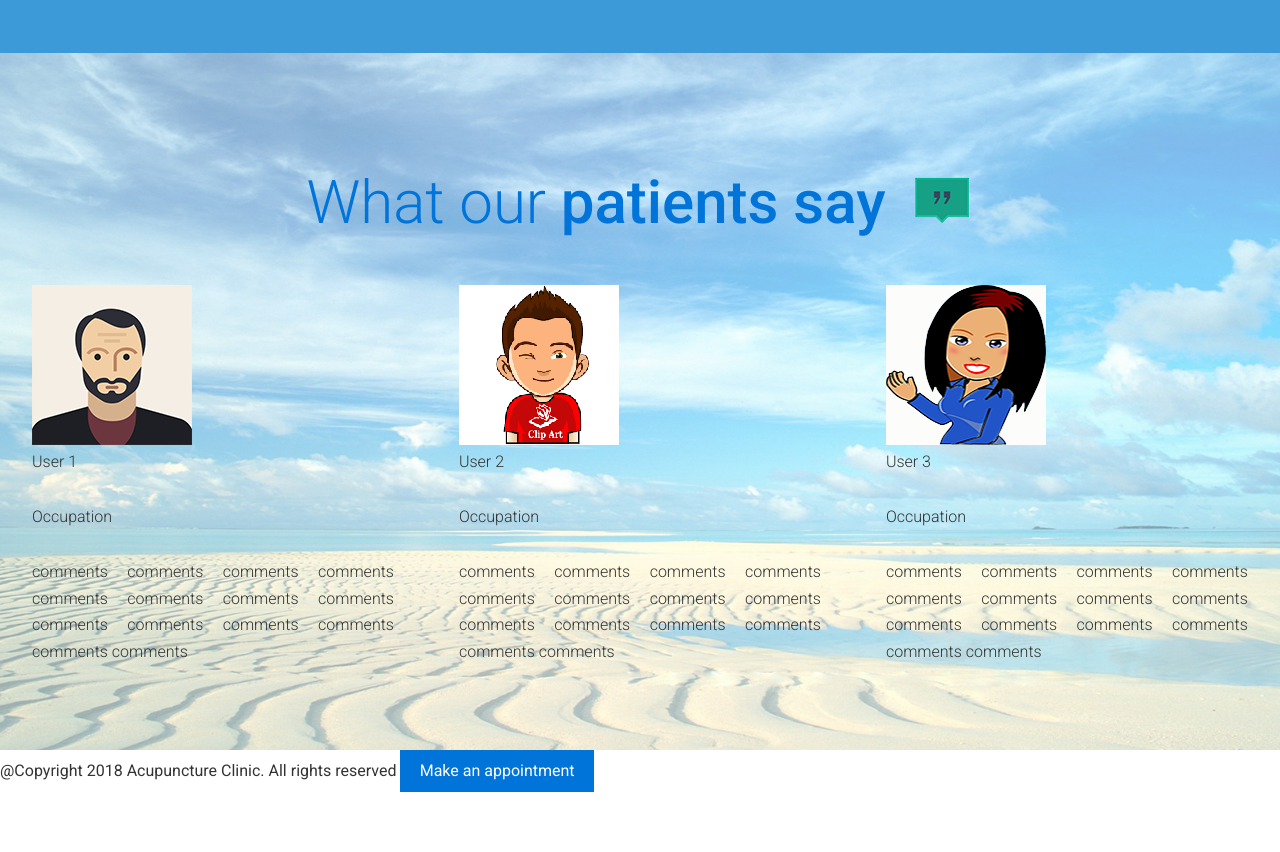
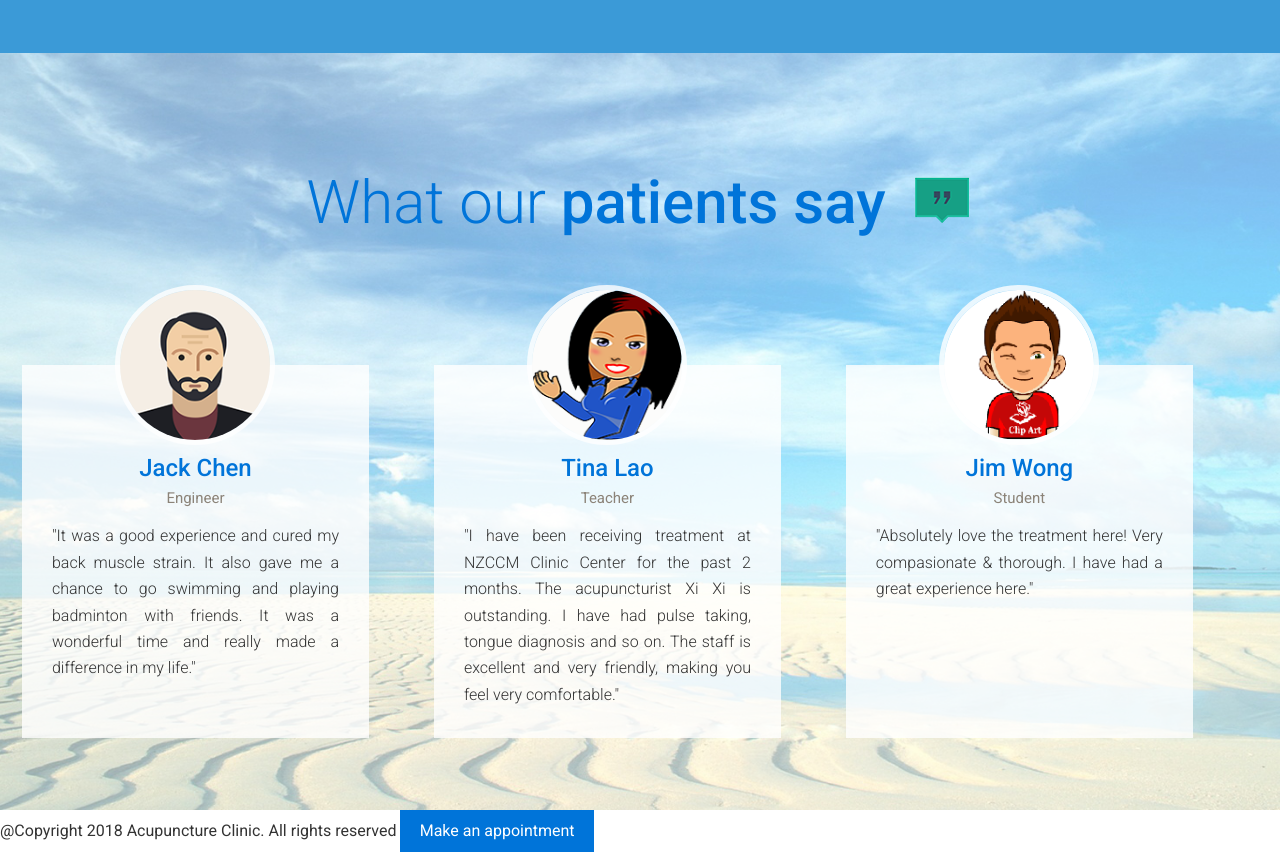
Before and after one commit to heymocca/acupuncture-clinic, a website: page app/index.html in a window 1280 px wide. Shown: the part 2751-3603 px from the top of the page. Before the commit the page ends 3543 px from the top, so only its background shows below. Drawn offline with Linux system fonts and the light colour scheme.

Commit message:
complete testimonials

```diff
--- a/app/assets/styles/modules/_page-section.css
+++ b/app/assets/styles/modules/_page-section.css
@@ -10,7 +10,19 @@
     }
 
     &--testimonials {
-        background: url("/assets/images/testimonial-bg.jpg") top center no-repeat;
-        background-size: cover;
+        background-color: #B6DBFF;
+
+        @mixin atMedium {
+            background: url("/assets/images/testimonial-bg.jpg") top center no-repeat;
+            background-size: cover;
+        }
+    }
+
+    &--no-b-padding-until-medium {
+        padding-bottom: 0;
+
+        @mixin atMedium {
+            padding-bottom: 4.5rem;
+        }
     }
 }
--- a/app/assets/styles/modules/_row.css
+++ b/app/assets/styles/modules/_row.css
@@ -22,6 +22,9 @@
         margin-bottom: 1rem;
     }
 
+    &--t-padding {
+        padding-top: 80px;
+    }
     @mixin atMedium {
         &__medium-4 {
             float: left;
@@ -45,5 +48,18 @@
             float: left;
             width: 50%;
         }
+
+        &--gutters-small {
+            padding-right: 65px;
+        }
+
+        &--equal-height-at-medium {
+            display: flex;
+
+            & > div {
+                loat: none;
+                display: flex;
+            }
+        }
     }
 }
--- a/app/assets/styles/modules/_section-title.css
+++ b/app/assets/styles/modules/_section-title.css
@@ -1,5 +1,5 @@
 .section-title {
-    font-size: 2.25rem;
+    font-size: 1.5rem;
     font-weight: 300;
     text-align: center;
     margin-bottom: 3rem;
@@ -21,7 +21,6 @@
             margin-bottom: 0;
             display: inline-block;
         }
-
     }
 
     &__icon--right {
--- a/app/assets/styles/modules/_testimonials.css
+++ b/app/assets/styles/modules/_testimonials.css
@@ -0,0 +1,41 @@
+.testimonials {
+    background-color: rgba(255, 255, 255, 0.8);
+    padding: 0 1rem 1px 1rem;
+    margin-bottom: 98px;
+
+    @mixin atMedium {
+        margin-bottom: 0;
+        padding: 0 1.8725rem 1px 1.8725rem;
+    }
+
+    &__photo {
+        width: 160px;
+        height: 160px;
+        margin: 0 auto -70px auto;
+        border-radius: 80px;
+        border: 5px solid rgba(255, 255, 255, 0.8);
+        overflow: hidden;
+        position: relative;
+        top: -80px;
+    }
+
+    &__title {
+        color: $mainTitle;
+        text-align: center;
+        font-size: 1.5rem;
+        font-weight: 500;
+        margin: 0;
+    }
+
+    &__subtitle {
+        color: $subTitle;
+        font-size: 0.9375rem;
+        text-align: center;
+        font-weight: 400;
+        margin: .5rem 0 1rem 0;
+    }
+
+    &--last-b-no-margin {
+        margin-bottom: 0;
+    }
+}
--- a/app/assets/styles/modules/_wrapper.css
+++ b/app/assets/styles/modules/_wrapper.css
@@ -22,4 +22,9 @@
         }
 
     }
+
+    &--no-padding-until-medium {
+        padding-left: 0;
+        padding-right: 0;
+    }
 }
--- a/app/compile/styles/styles.css
+++ b/app/compile/styles/styles.css
@@ -584,6 +584,11 @@ img {
     }
     }
 
+.wrapper--no-padding-until-medium {
+        padding-left: 0;
+        padding-right: 0;
+    }
+
 .page-section {
     padding: 2.5rem 0;
 }
@@ -601,8 +606,26 @@ img {
     }
 
 .page-section--testimonials {
-        background: url("/assets/images/testimonial-bg.jpg") top center no-repeat;
-        background-size: cover;
+        background-color: #B6DBFF;
+    }
+
+@media (min-width: 800px) {
+
+.page-section--testimonials {
+            background: url("/assets/images/testimonial-bg.jpg") top center no-repeat;
+            background-size: cover
+    }
+    }
+
+.page-section--no-b-padding-until-medium {
+        padding-bottom: 0;
+    }
+
+@media (min-width: 800px) {
+
+.page-section--no-b-padding-until-medium {
+            padding-bottom: 4.5rem
+    }
     }
 
 .clinic-intro{
@@ -692,6 +715,10 @@ img {
         margin-bottom: 1rem;
     }
 
+.row--t-padding {
+        padding-top: 80px;
+    }
+
 @media (min-width: 800px) {
         .row__medium-4 {
             float: left;
@@ -715,6 +742,23 @@ img {
             float: left;
             width: 50%;
         }
+
+        .row--gutters-small {
+            padding-right: 65px;
+        }
+
+        .row--equal-height-at-medium {
+            display: -webkit-box;
+            display: -ms-flexbox;
+            display: flex;
+        }
+
+            .row--equal-height-at-medium > div {
+                loat: none;
+                display: -webkit-box;
+                display: -ms-flexbox;
+                display: flex;
+            }
     }
 
 .generic-content-container p {
@@ -732,7 +776,7 @@ img {
     }
 
 .section-title {
-    font-size: 2.25rem;
+    font-size: 1.5rem;
     font-weight: 300;
     text-align: center;
     margin-bottom: 3rem;
@@ -753,7 +797,6 @@ img {
         display: block;
         margin-left: auto;
         margin-right: auto;
-
     }
 
 @media (min-width: 530px) {
@@ -765,7 +808,6 @@ img {
             margin-left: 0;
             margin-bottom: 0;
             display: inline-block
-
     }
     }
 
@@ -831,3 +873,48 @@ strong {
 
     }
     }
+
+.testimonials {
+    background-color: rgba(255, 255, 255, 0.8);
+    padding: 0 1rem 1px 1rem;
+    margin-bottom: 98px;
+}
+
+@media (min-width: 800px) {
+
+.testimonials {
+        margin-bottom: 0;
+        padding: 0 1.8725rem 1px 1.8725rem
+}
+    }
+
+.testimonials__photo {
+        width: 160px;
+        height: 160px;
+        margin: 0 auto -70px auto;
+        border-radius: 80px;
+        border: 5px solid rgba(255, 255, 255, 0.8);
+        overflow: hidden;
+        position: relative;
+        top: -80px;
+    }
+
+.testimonials__title {
+        color: #0074D9;
+        text-align: center;
+        font-size: 1.5rem;
+        font-weight: 500;
+        margin: 0;
+    }
+
+.testimonials__subtitle {
+        color: #8b8378;
+        font-size: 0.9375rem;
+        text-align: center;
+        font-weight: 400;
+        margin: .5rem 0 1rem 0;
+    }
+
+.testimonials--last-b-no-margin {
+        margin-bottom: 0;
+    }
--- a/app/index.html
+++ b/app/index.html
@@ -79,8 +79,8 @@
             </div>
         </div>
     </div>
-    <!-- features -->
-    <div class="features page-section page-section--blue">
+    <!-- services -->
+    <div class="page-section page-section--blue">
         <div class="wrapper">
             <h2 class="section-title">
                 <img class="section-title__icon" src="assets/images/icons/service.png" />
@@ -122,36 +122,46 @@
     </div>
 
     <!-- testimonial -->
-    <div class="testimonial page-section page-section--testimonials">
-        <div class="wrapper">
+    <div class="page-section page-section--testimonials page-section--no-b-padding-until-medium">
+        <div class="wrapper wrapper--no-padding-until-medium">
             <h2 class="section-title section-title--blue">
                 What our <strong>patients say</strong><img class="section-title__icon--right"src="assets/images/icons/comment.png" alt="comment"></h2>
-            <div class="row row--gutters generic-content-container">
+            <div class="row row--gutters row--gutters-small row--t-padding row--equal-height-at-medium generic-content-container">
                 <div class="row__medium-4">
                     <div class="testimonials">
-                        <img src="assets/images/user1.png" alt="">
-                        <p>User 1</p>
-                        <p>Occupation</p>
-                        <p>comments comments comments comments comments comments
-                            comments comments comments comments comments comments
-                            comments comments</p>
+                        <div class="testimonials__photo">
+                            <img src="assets/images/user1.png" alt="">
+                        </div>
+                        <h3 class="testimonials__title">Jack Chen</h3>
+                        <h4 class="testimonials__subtitle">Engineer</h4>
+                        <p>"It was a good experience and cured my back muscle strain.
+                            It also gave me a chance to go swimming and playing badminton with friends.
+                            It was a wonderful time and really made a difference in my life."</p>
                     </div>
                 </div>
                 <div class="row__medium-4">
-                    <img src="assets/images/user2.png" alt="">
-                    <p>User 2</p>
-                    <p>Occupation</p>
-                    <p>comments comments comments comments comments comments
-                        comments comments comments comments comments comments
-                        comments comments</p>
+                    <div class="testimonials">
+                        <div class="testimonials__photo">
+                            <img src="assets/images/user3.png" alt="">
+                        </div>
+                        <h3 class="testimonials__title">Tina Lao</h3>
+                        <h4 class="testimonials__subtitle">Teacher</h4>
+                        <p>"I have been receiving treatment at NZCCM Clinic Center for the past 2 months.
+                            The acupuncturist Xi Xi is outstanding. I have had pulse taking, tongue diagnosis and so on.
+                            The staff is excellent and very friendly, making you feel very comfortable."</p>
+                    </div>
                 </div>
                 <div class="row__medium-4">
-                    <img src="assets/images/user3.png" alt="">
-                    <p>User 3</p>
-                    <p>Occupation</p>
-                    <p>comments comments comments comments comments comments
-                        comments comments comments comments comments comments
-                        comments comments</p>
+                    <div class="testimonials testimonials--last-b-no-margin">
+                        <div class="testimonials__photo">
+                            <img src="assets/images/user2.png" alt="">
+                        </div>
+                        <h3 class="testimonials__title">Jim Wong</h3>
+                        <h4 class="testimonials__subtitle">Student</h4>
+                        <p>"Absolutely love the treatment here!
+                            Very compasionate & thorough.
+                            I have had a great experience here."</p>
+                    </div>
                 </div>
             </div>
 
```
